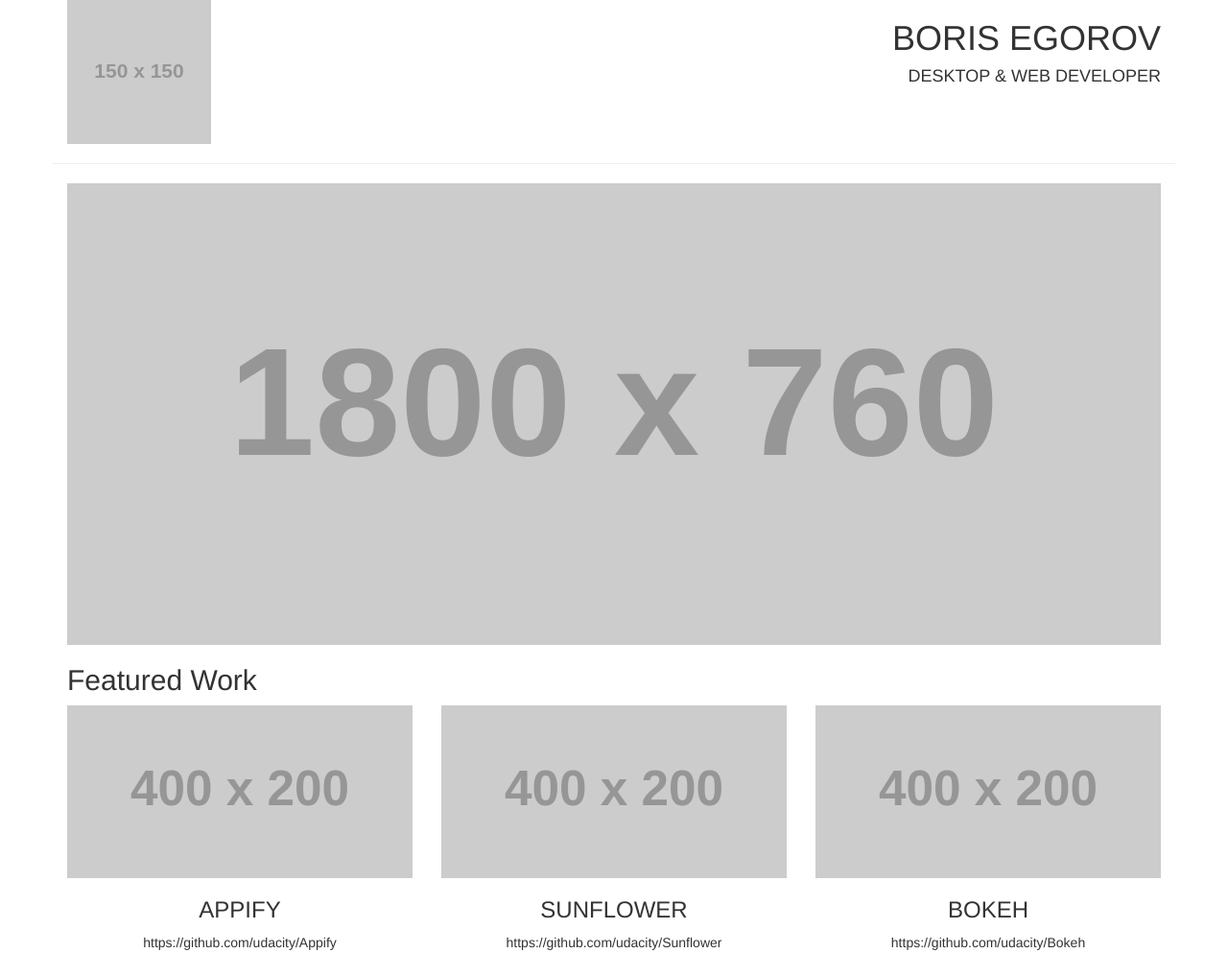
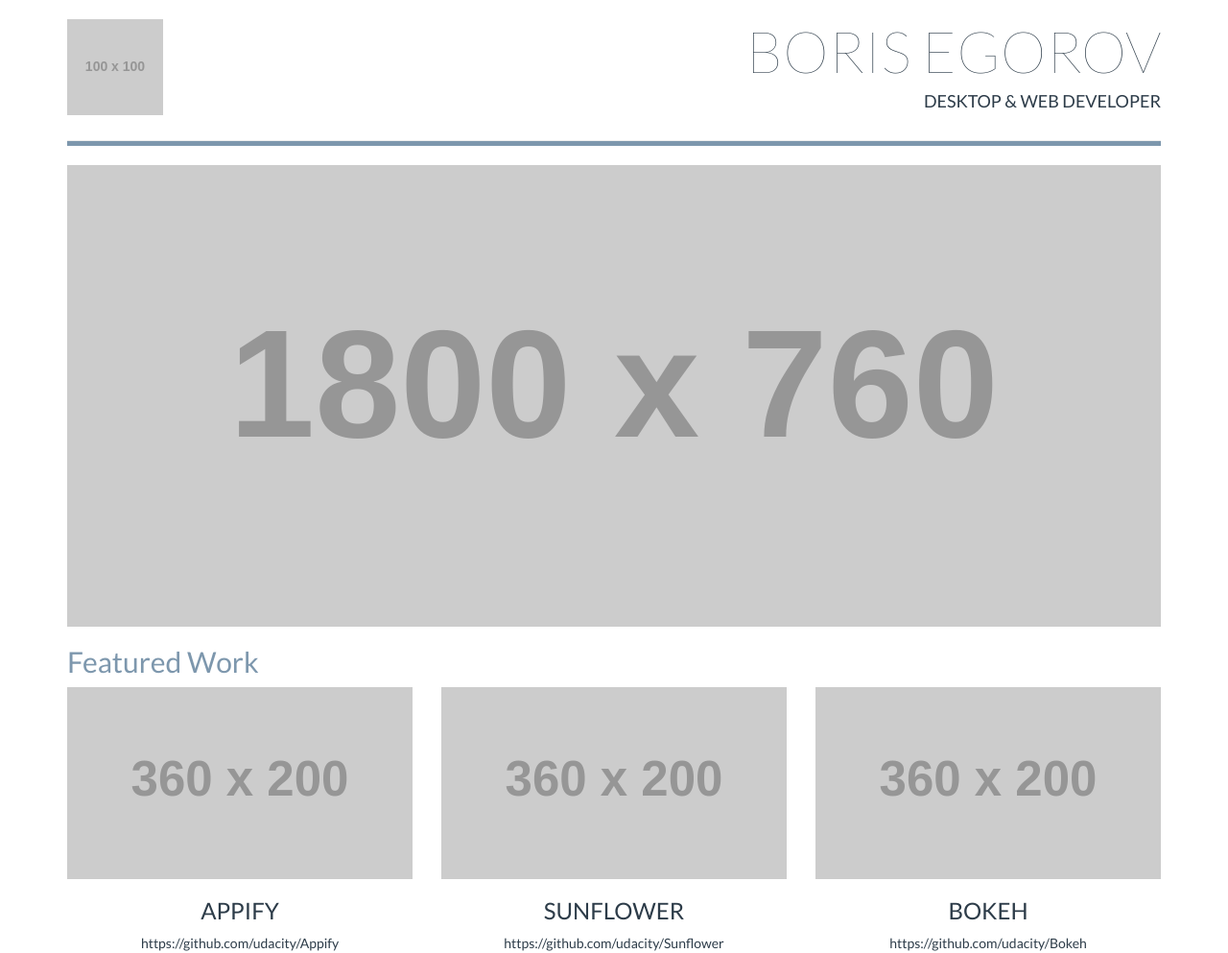
Before and after one commit to JIghtuse/udacity-portfolio-final, a plain HTML site: page index.html in a window 1280 px wide. Shown: the whole page at 96% size. Drawn offline with Linux system fonts and the light colour scheme; placeholder pictures from the web are drawn by us.

Commit message:
index, css: Add font and custom styles for the page

```diff
--- /dev/null
+++ b/css/styles.css
@@ -0,0 +1,26 @@
+body {
+    font-family: 'Lato', sans-serif;
+    color: #2d3c49;
+    font-weight: 400;
+}
+
+hr {
+    height: 5px;
+    background-color: #7d97ad;
+}
+
+.text-muted {
+    color: #7d97ad;
+}
+
+.text-thin {
+    font-weight: 100;
+}
+
+.title-super {
+    font-size: 60px;
+}
+
+.title-logo {
+    margin-top: 20px;
+}
--- a/index.html
+++ b/index.html
@@ -5,22 +5,24 @@
         <meta http-equiv="X-UA-Compatible" content="IE=edge">
         <meta name="viewport" content="width=device-width, initial-scale=1">
         <title>Boris Egorov Portfolio</title>
+        <link href="https://fonts.googleapis.com/css?family=Lato:100,400" rel="stylesheet">
         <link rel="stylesheet" href="css/bootstrap.min.css">
+        <link rel="stylesheet" href="css/styles.css">
     </head>
     <body>
         <div class="container">
             <div class="row">
                 <div class="col-md-6">
-                    <img src="http://placehold.it/150x150" alt="My logo">
+                    <img src="http://placehold.it/100x100" class="title-logo" alt="My logo">
                 </div>
                 <div class="col-md-6 text-right text-uppercase">
-                    <h1>Boris Egorov</h1>
+                    <h1 class="text-thin title-super">Boris Egorov</h1>
                     <h4>Desktop & Web Developer</h4>
                 </div>
-                <div class="row">
-                    <div class="col-md-12">
-                        <hr>
-                    </div>
+            </div>
+            <div class="row">
+                <div class="col-md-12">
+                    <hr>
                 </div>
             </div>
             <div class="row">
@@ -30,22 +32,22 @@
             </div>
             <div class="row">
                 <div class="col-md-12">
-                    <h2>Featured Work</h2>
+                    <h2 class="text-muted">Featured Work</h2>
                 </div>
             </div>
             <div class="row text-center">
                 <div class="project col-md-4">
-                    <img src="http://placehold.it/400x200" class="img-responsive" alt="Appify project image">
+                    <img src="http://placehold.it/360x200" class="img-responsive" alt="Appify project image">
                     <h3 class="text-uppercase">Appify</h3>
                     https://github.com/udacity/Appify
                 </div>
                 <div class="project col-md-4">
-                    <img src="http://placehold.it/400x200" class="img-responsive" alt="Sunflower project image">
+                    <img src="http://placehold.it/360x200" class="img-responsive" alt="Sunflower project image">
                     <h3 class="text-uppercase">Sunflower</h3>
                     https://github.com/udacity/Sunflower
                 </div>
                 <div class="project col-md-4">
-                    <img src="http://placehold.it/400x200" class="img-responsive" alt="Bokeh project image">
+                    <img src="http://placehold.it/360x200" class="img-responsive" alt="Bokeh project image">
                     <h3 class="text-uppercase">Bokeh</h3>
                     https://github.com/udacity/Bokeh
                 </div>
```
